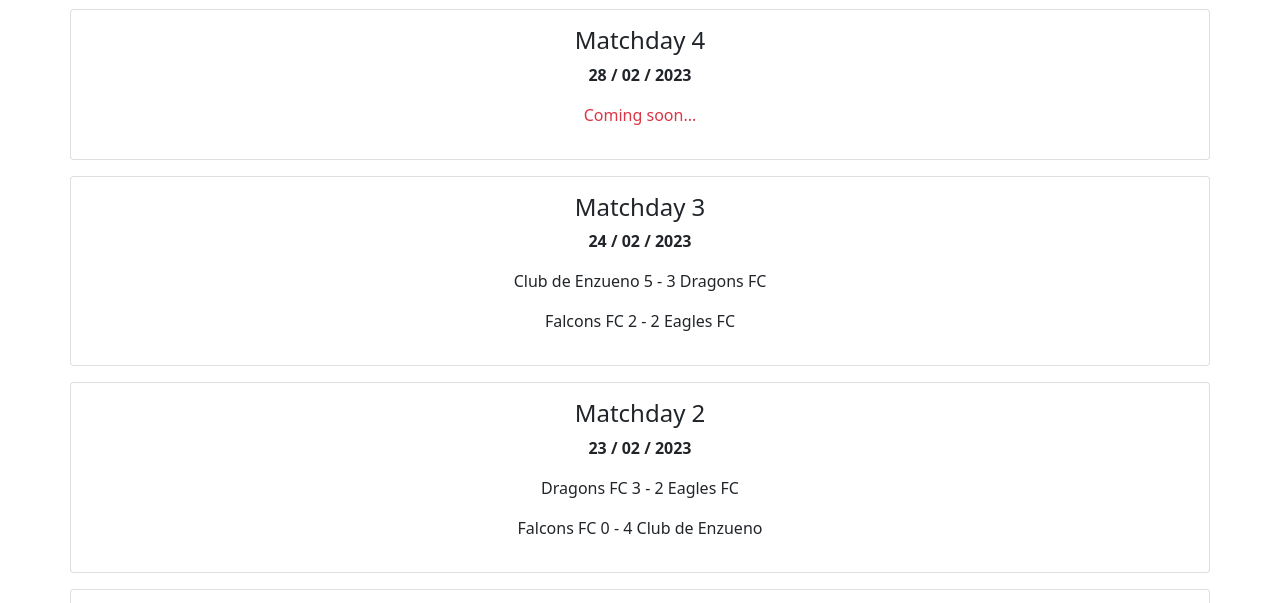
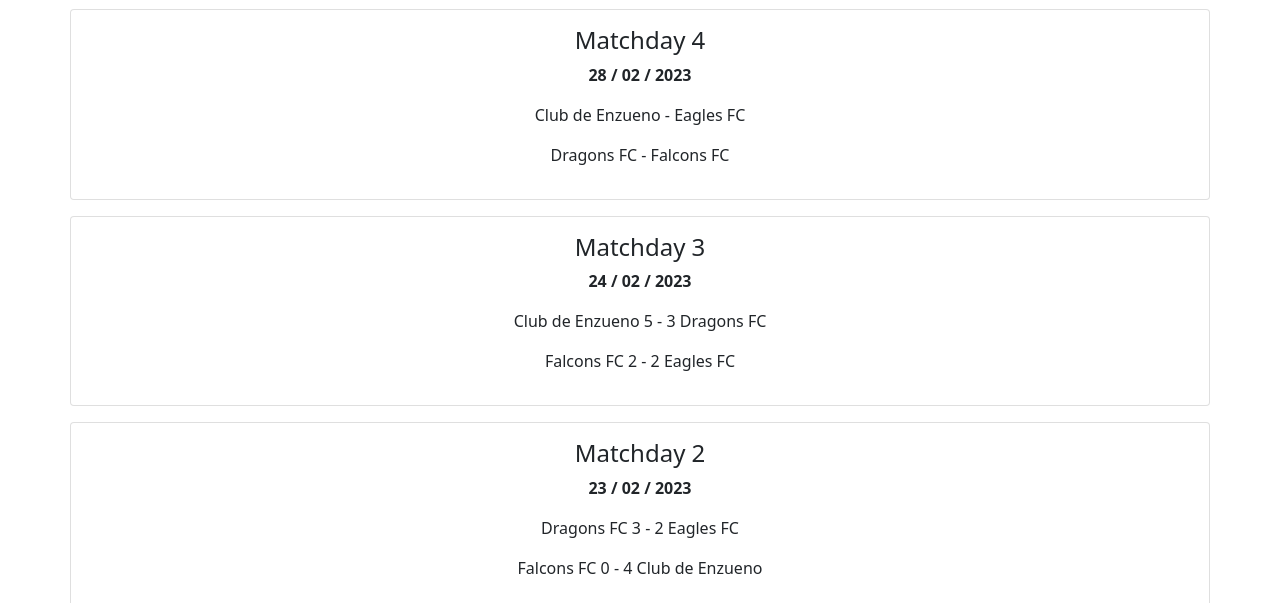
Before and after one commit to shabithkms/npl, a plain HTML site: page history.html in a window 1280 px wide. Shown: the part 152-755 px from the top of the page. Drawn offline with nearby package versions, Linux system fonts and the light colour scheme.

Commit message:
matchday 4 fixture' '

```diff
--- a/history.html
+++ b/history.html
@@ -66,9 +66,9 @@
               <p>28 / 02 / 2023</p>
             </div>
             <div>
-              <!-- <p>Club de Enzueno 5 - 3 Dragons FC</p>
-              <p>Falcons FC 2 - 2 Eagles FC</p> -->
-              <p class="text-danger">Coming soon...</p>
+              <p>Club de Enzueno  -  Eagles FC</p>
+              <p>Dragons FC  -  Falcons FC</p>
+              <!-- <p class="text-danger">Coming soon...</p> -->
             </div>
           </div>
         </div>
```
